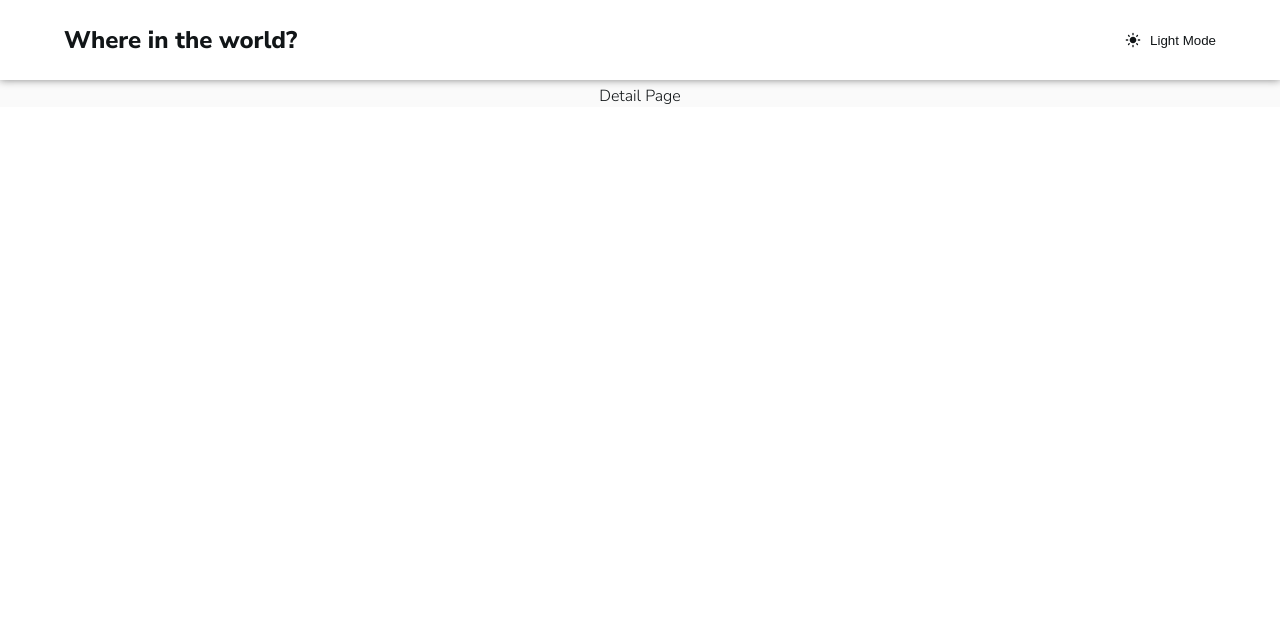
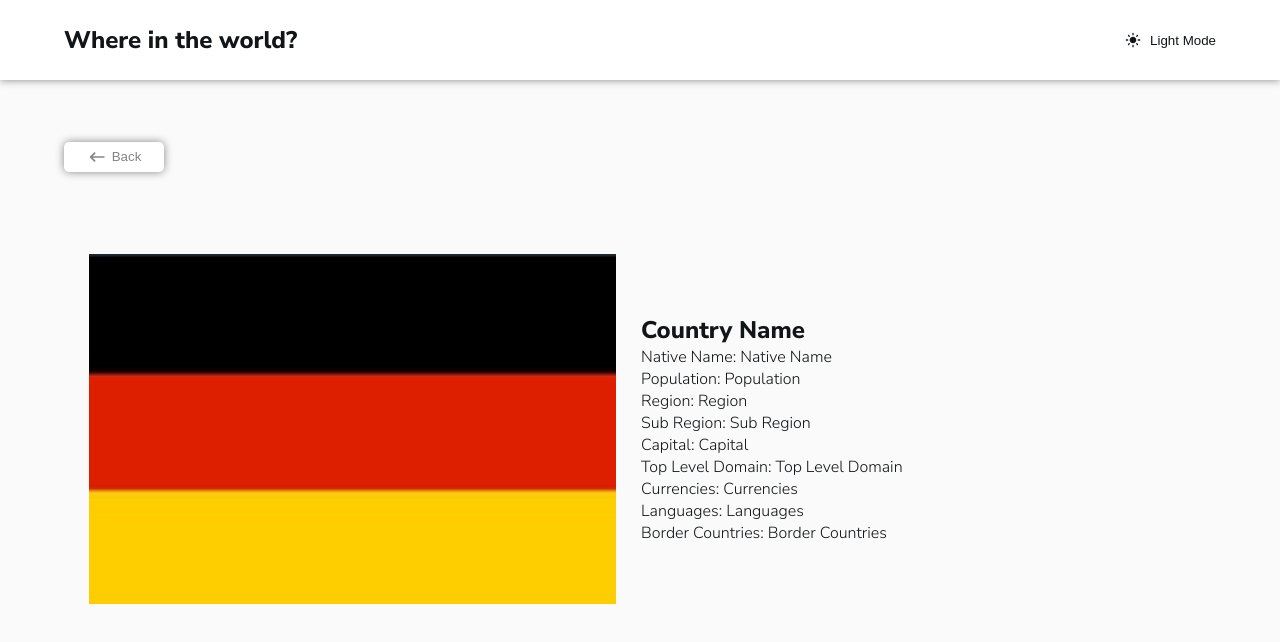
Before and after one commit to WanderFeliz/res-countries-api, a Next.js app: page /detail/1 in a window 1280 px wide. Shown: the top 642 px of the page. Built offline with nearby package versions, Linux system fonts and the light colour scheme.

Commit message:
adding styles to detail page

```diff
--- /dev/null
+++ b/src/app/detail/[id]/page.module.scss
@@ -0,0 +1,91 @@
+@use '/src/app/styles/abstracts/variables' as *;
+
+.container {
+    height: calc(100vh - $navbar-height);
+    width: 100%;
+    display: flex;
+    flex-direction: column;
+    align-items: center;
+
+    .header {
+        flex: 1;
+        width: 100%;
+        display: flex;
+        align-items: center;
+        padding-left: 4rem;
+        justify-content: flex-start;
+
+
+        .backButton {
+            width: 100px;
+            height: 30px;
+            display: flex;
+            align-items: center;
+            justify-content: center;
+            border-radius: 5px;
+            outline: none;
+            border: none;
+            background-color: var(--primary);
+            color: var(--secondary);
+            box-shadow: 0 0 8px var(--shadow-color);
+
+            &:hover {
+                cursor: pointer;
+                top: -4px;
+                box-shadow: 0 4px 8px var(--secondary);
+                border: 1px solid var(--shadow-color);
+            }
+
+            &:active{
+                top: 4;
+                box-shadow: 0 0 8px var(--shadow-color) inset, 0 0 8px var(--secondary);
+                background-color: var(--secondary);
+                border: 1px solid var(--primary);
+                color: var(--primary);
+            }
+
+            .backIcon {
+                width: 20px;
+                height: 20px;
+                inline-size: auto;
+                margin-right: 5px;
+            }
+        }
+    }
+
+    .detailContainer {
+        flex: 4;
+        width: 100%;
+        padding: 0rem 4rem;
+        display: flex;
+        align-items: flex-start;
+        justify-content: space-between;
+
+
+        .detailImage {
+            width: 600px;
+            height: 400px;
+            display: flex;
+            justify-content: center;
+            align-items: center;
+            border-radius: 10px;
+            padding: 25px;
+
+            .flagImage {
+                width: 100%;
+                height: 100%;
+                object-fit: cover;
+            }
+        }
+
+        .detailContent{
+            width: 600px;
+            height: 400px;
+            display: flex;
+            flex-direction: column;
+            align-items: flex-start;
+            justify-content: center;
+
+        }
+    }
+}
--- a/src/app/detail/[id]/page.tsx
+++ b/src/app/detail/[id]/page.tsx
@@ -1,11 +1,65 @@
-import React from 'react'
+import React from "react";
+import Image from "next/image";
+
+import KeyboardBackspaceIcon from "@mui/icons-material/KeyboardBackspace";
+import styles from "./page.module.scss";
 
 const DetailPage = () => {
   return (
-    <div>
-      Detail Page
-    </div>
-  )
-}
+    <main className={styles.container}>
+      <header className={styles.header}>
+        <button className={styles.backButton}>
+          <KeyboardBackspaceIcon className={styles.backIcon} />
+          Back
+        </button>
+      </header>
+      <section className={styles.detailContainer}>
+        <div className={styles.detailImage}>
+          <Image
+            className={styles.flagImage}
+            src="/images/flag.png"
+            width={100}
+            height={100}
+            alt="Country Flag"
+          />
+        </div>
+        <div className={styles.detailContent}>
+          <h2 className={styles.detailTitle}>Country Name</h2>
+          <div className={styles.detailDescription}>
+            <p>
+              <span>Native Name:</span> Native Name
+            </p>
+            <p>
+              <span>Population:</span> Population
+            </p>
+            <p>
+              <span>Region:</span> Region
+            </p>
+            <p>
+              <span>Sub Region:</span> Sub Region
+            </p>
+            <p>
+              <span>Capital:</span> Capital
+            </p>
+            <p>
+              <span>Top Level Domain:</span> Top Level Domain
+            </p>
+            <p>
+              <span>Currencies:</span> Currencies
+            </p>
+            <p>
+              <span>Languages:</span> Languages
+            </p>
+          </div>
+          <div className={styles.detailBorderCountries}>
+            <p>
+              <span>Border Countries:</span> Border Countries
+            </p>
+          </div>
+        </div>
+      </section>
+    </main>
+  );
+};
 
-export default DetailPage
+export default DetailPage;
--- a/src/app/styles/globals.scss
+++ b/src/app/styles/globals.scss
@@ -25,7 +25,7 @@
     --primary: var(--dark-blue);
     --secondary: var(--white);
     --text-color: var(--white);
-    --shadow-color: var(--very-dark-blue);
+    --shadow-color: var(--very-dark-blue-text);
     // Card variables
     --card-hover-shadow: var(--dark-gray);
     --card-hover-border: var(--very-dark-blue);
```
Also changed, not shown: src/app/page.tsx (+22 -2 lines), src/components/Card/index.tsx (+4 -13 lines), src/interfaces.ts (added, +7 -0 lines).
